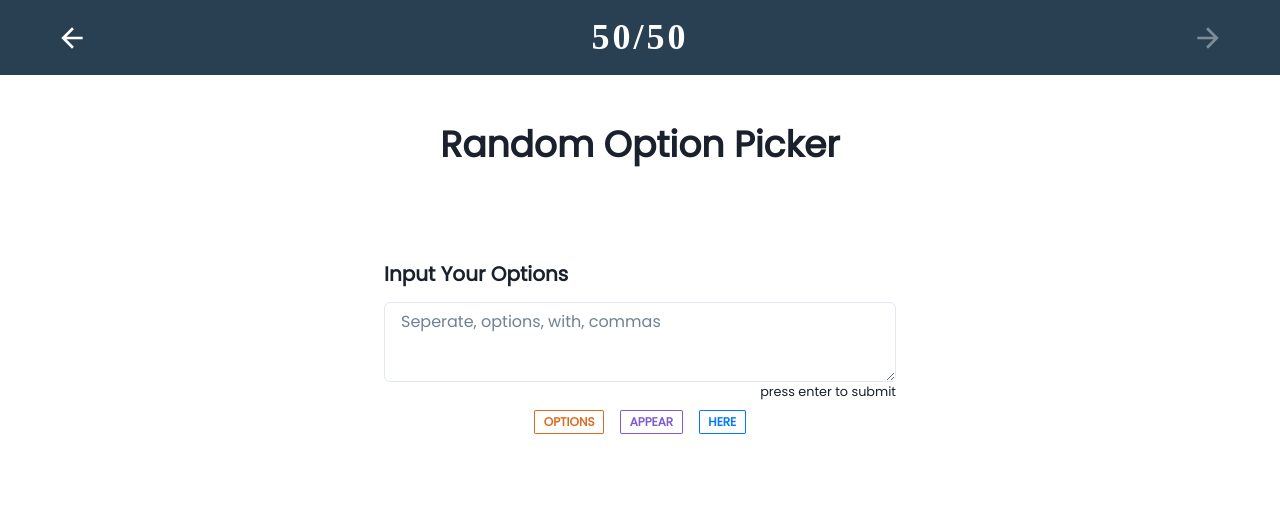
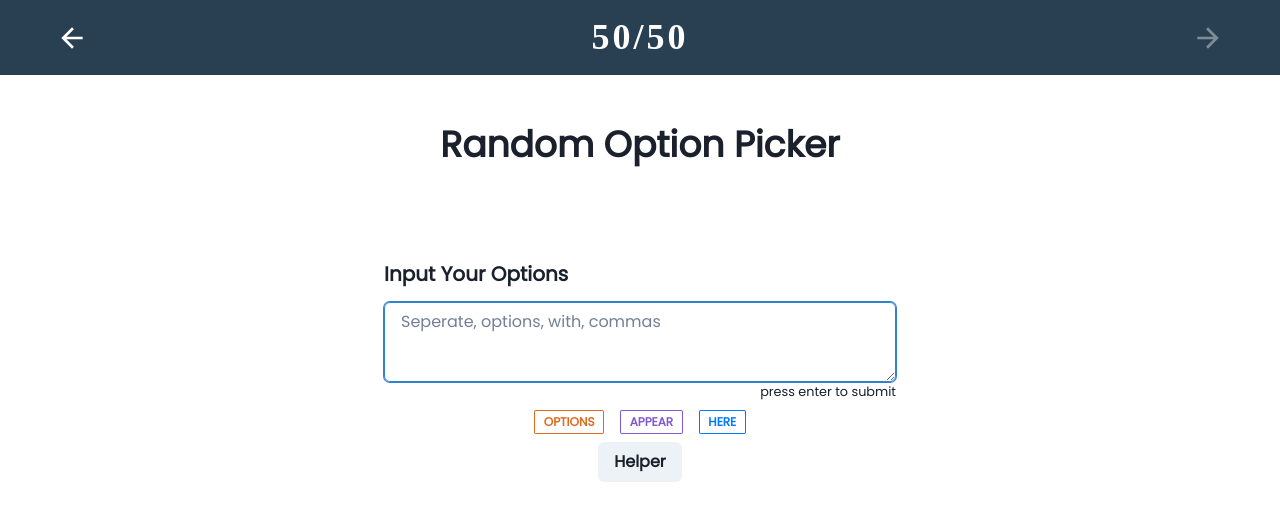
Before and after one commit to cjfritz9/50-projects-50-days, a React (Create React App) app: page /components/13 in a window 1280 px wide. Shown: the top 520 px of the page. Built offline with nearby package versions, Linux system fonts and the light colour scheme; a web font is replaced by a local one.

Commit message:
badge color randomizer rough implementation

```diff
--- a/src/components/pages/option-picker/OptionPicker.tsx
+++ b/src/components/pages/option-picker/OptionPicker.tsx
@@ -3,26 +3,32 @@ import * as Chakra from '@chakra-ui/react';
 import * as RI from 'react-icons/bs';
 
 const OptionPicker: React.FC = () => {
-  const [userInput, setUserInput] = React.useState<string>('')
+  const [userInput, setUserInput] = React.useState<string>('');
 
-  const textArea = document.getElementById(
-    'text-area'
-  )! as HTMLTextAreaElement;
+  const submitHandler = () => {
+    const textArea = document.getElementById(
+      'text-area'
+    )! as HTMLTextAreaElement;
 
-  const tagContainer = document.getElementById(
-    'tags-container'
-  )! as HTMLDivElement;
-
-  // const submitHandler = (options: string) => {
-  //   const tagEle = tagContainer.firstChild;
-
-  // };
+    const tagContainer = document.getElementById(
+      'tag-container'
+    )! as HTMLDivElement;
+    const tagEle = tagContainer.firstChild!;
+    const tagCopy = tagEle! as HTMLSpanElement;
+    const colorSchemes = ['black', 'orange', 'pink', 'red'];
+    tagCopy.style.color = `${
+      colorSchemes[Math.floor(Math.random() * colorSchemes.length)]
+    }`;
+    tagCopy.style.boxShadow = `inset 0 0 0px 1 px ${
+      colorSchemes[Math.floor(Math.random() * colorSchemes.length)]
+    }`;
+    tagContainer.replaceChildren(tagCopy);
+    console.log(tagEle);
+  };
 
   React.useEffect(() => {
-    if (textArea) {
-      textArea.focus()
-    }
-  }, [textArea])
+    document.getElementById('text-area')?.focus();
+  }, []);
 
   return (
     <Chakra.Box
@@ -93,6 +99,7 @@ const OptionPicker: React.FC = () => {
             Here
           </Chakra.Badge>
         </Chakra.Flex>
+        <Chakra.Button onClick={() => submitHandler()}>Helper</Chakra.Button>
       </Chakra.Box>
     </Chakra.Box>
   );
```
